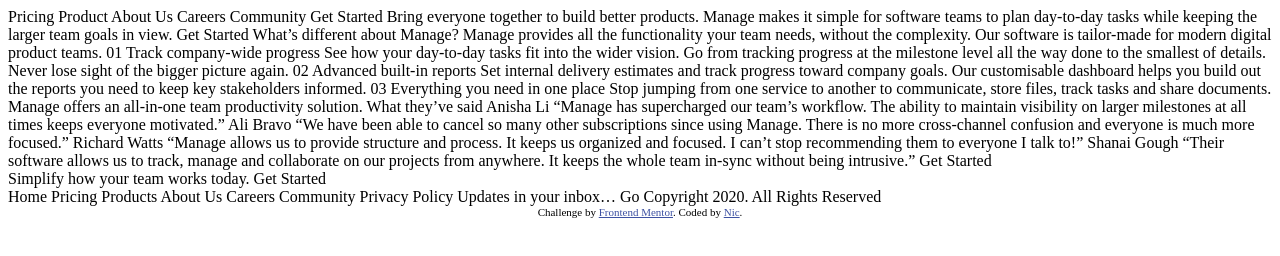
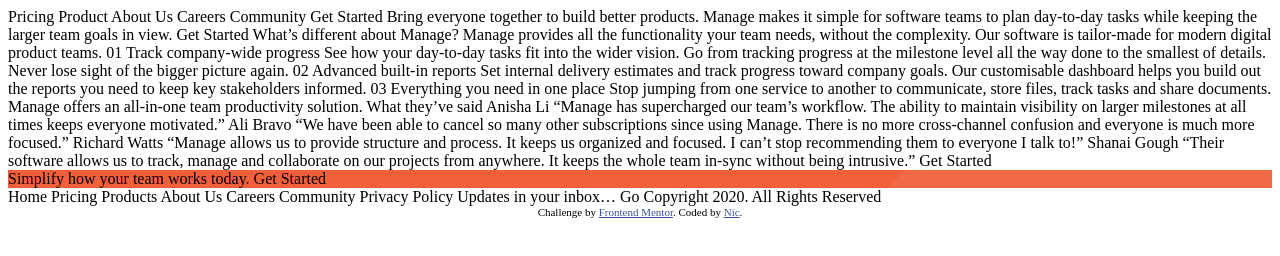
Before and after one commit to nicm42/Manage-Landing-Page, a plain HTML site: page index.html in a window 1280 px wide. Drawn offline with Linux system fonts and the light colour scheme.

Commit message:
Added background to simplify section

```diff
--- a/styles.scss
+++ b/styles.scss
@@ -4,3 +4,9 @@
 .attribution a {
 	color: hsl(228, 45%, 44%);
 }
+
+.simplify {
+	background: hsl(12, 88%, 59%);
+	background-image: url(images/bg-simplify-section-desktop.svg);
+	background-size: cover;
+}
```
Also changed, not shown: styles.css, 1 other file.
